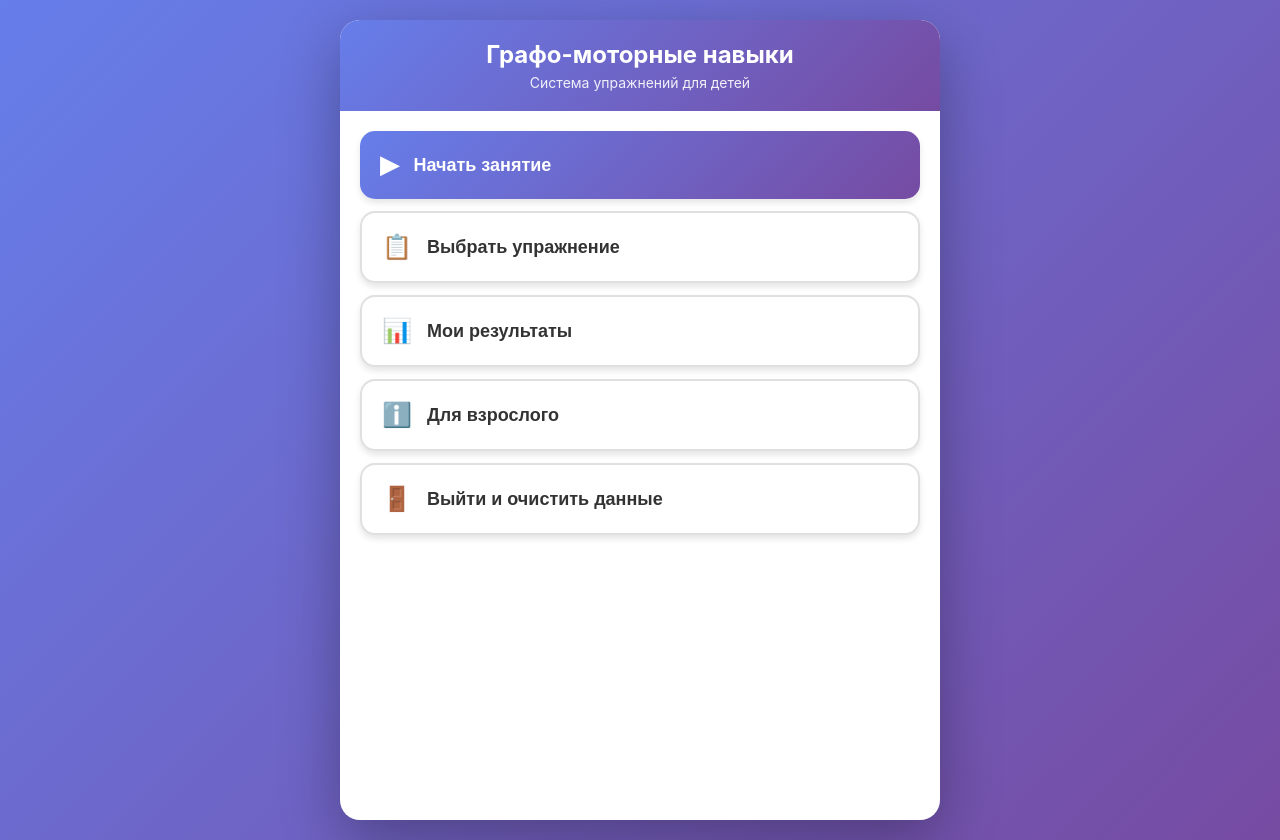
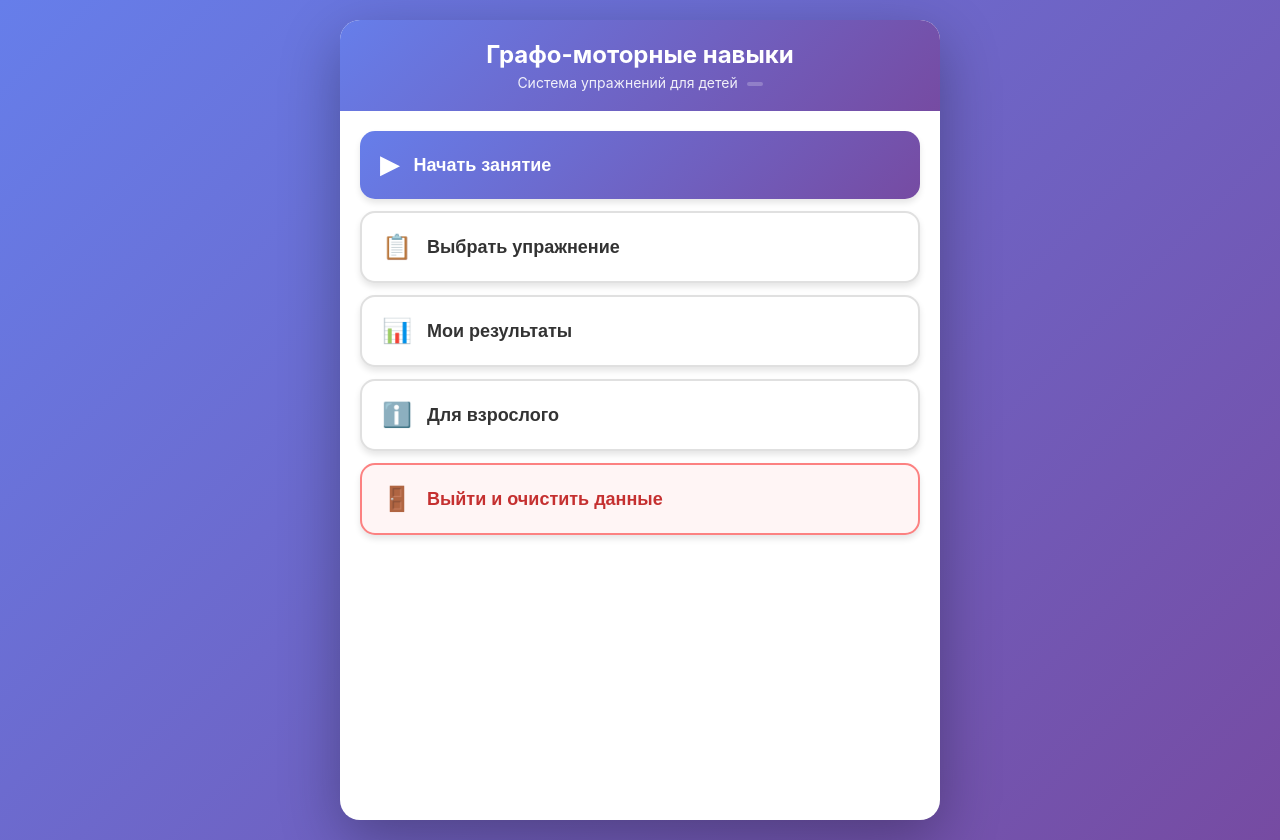
Before and after one commit to Dzubar/diploma, a plain HTML site: page index.html in a window 1280 px wide. Drawn offline with Linux system fonts and the light colour scheme.

Commit message:
Update styles.css

```diff
--- a/styles.css
+++ b/styles.css
@@ -641,3 +641,25 @@ header h1 {
         gap: 28px;
     }
 }
+/* === Авторизация и кнопка выхода === */
+.user-tag {
+    display: inline-block;
+    background: rgba(255,255,255,0.25);
+    padding: 2px 8px;
+    border-radius: 12px;
+    font-size: 0.85em;
+    margin-left: 5px;
+    vertical-align: middle;
+    white-space: nowrap;
+}
+
+.danger-btn {
+    background: #fff5f5;
+    border: 2px solid #fc8181;
+    color: #c53030;
+}
+
+.danger-btn:active {
+    background: #fed7d7;
+    transform: scale(0.98);
+}
```
